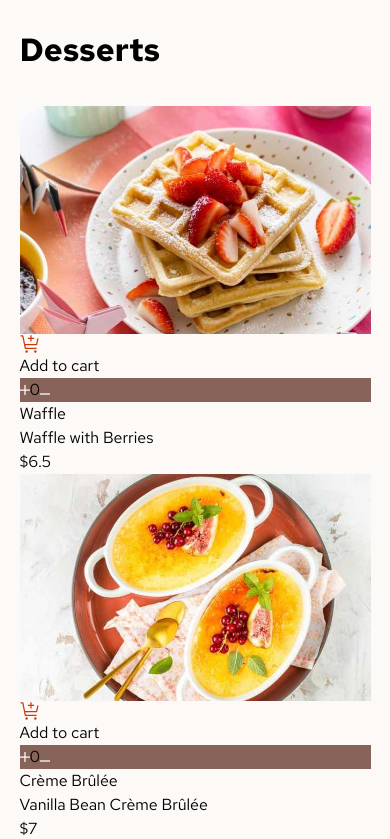
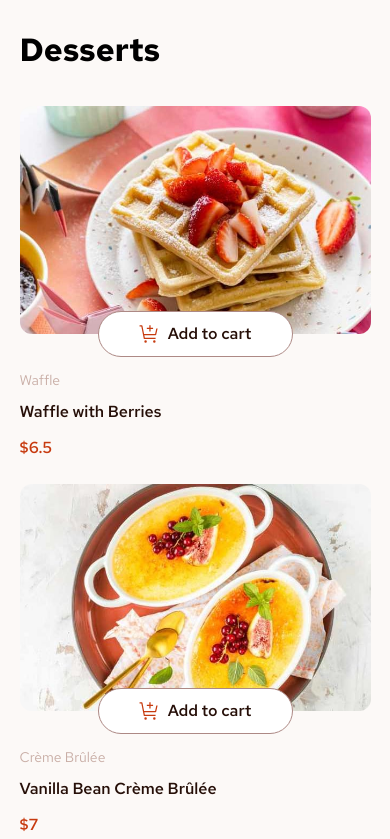
Before and after one commit to devPauloski/product-list-with-cart, a React (Vite) app: page / in a window 390 px wide. Shown: the top 839 px of the page. Built offline with nearby package versions, Linux system fonts and the light colour scheme.

Commit message:
Style product list for mobile screens

```diff
--- a/src/App.jsx
+++ b/src/App.jsx
@@ -5,7 +5,7 @@ import Order from "./components/Order.jsx";
 
 function App() {
   return (
-    <main className="max-w-[76.25rem] mx-auto w-[90%] grid my-[1.875rem]">
+    <main className="max-w-[35rem] md:max-w-[76.25rem] mx-auto w-[90%] grid my-[1.875rem] md:grid-cols-[1fr_30%]">
       <Product />
       <Cart />
       <Order />
@@ -14,53 +14,3 @@ function App() {
 }
 
 export default App
-
-
-
-// Waffle with Berries
-// Waffle
-// 6.50
-// Add to Cart
-
-// Vanilla Bean Crème Brûlée
-// Crème Brûlée
-// 7.00
-// Add to Cart
-
-// Macaron Mix of Five
-// Macaron
-// 8.00
-// Add to Cart
-
-// Classic Tiramisu
-// Tiramisu
-// 5.50
-// Add to Cart
-
-// Pistachio Baklava
-// Baklava
-// 4.00
-// Add to Cart
-
-// Lemon Meringue Pie
-// Pie
-// 5.00
-// Add to Cart
-
-// Red Velvet Cake
-// Cake
-// 4.50
-// Add to Cart
-
-// Salted Caramel Brownie
-// Brownie
-// 4.50
-// Add to Cart
-
-// Vanilla Panna Cotta
-// Panna Cotta
-// 6.50
-// Add to Cart
-
-// Your Cart (Quantity)
-// Your added items will appear here
--- a/src/components/Order.jsx
+++ b/src/components/Order.jsx
@@ -1,6 +1,6 @@
 function Order() {
   return (
-    <p>Order</p>
+    <section className="hidden">Order</section>
   )
 }
 
--- a/src/components/Product.jsx
+++ b/src/components/Product.jsx
@@ -4,17 +4,21 @@ function ProductList() {
   const products = data.map((item) => {
     return (
       <li key={item.id}>
-        <div>
+        <div className="relative">
           <picture>
             <source srcSet={item.image.desktop} media="(min-width: 64em)" />
             <source srcSet={item.image.tablet} media="(min-width: 48em)" />
-            <img src={item.image.mobile} alt={item.name} />
+            <img
+              src={item.image.mobile}
+              alt={item.name}
+              className="rounded-xl"
+            />
           </picture>
-          <button>
+          <button className="inline-flex px-4 py-2.5 border-1 flex-wrap gap-2 rounded-[100vmax] cursor-pointer border-rose-400 absolute  items-center justify-center inset-x-[20vw] -translate-y-2/4 bg-white">
             <img src="/assets/images/icon-add-to-cart.svg" alt="" />
-            <span>Add to cart</span>
+            <span className="font-medium text-rose-900">Add to cart</span>
           </button>
-          <div className="bg-rose-500">
+          <div className="hidden bg-rose-500">
             <button aria-label="Increase quantity">
               <img src="/assets/images/icon-increment-quantity.svg" alt="" />
             </button>
@@ -24,13 +28,14 @@ function ProductList() {
             </button>
           </div>
         </div>
-        <p>{item.category}</p>
-        <h2>{item.name}</h2>
-        <p>${item.price}</p>
+        <p className="mt-9 text-rose-300 mb-2.5 text-sm">{item.category}</p>
+        <h2 className="mb-3 font-medium text-rose-900">{item.name}</h2>
+        <p className="font-medium text-red">${item.price}</p>
       </li>
     );
   });
-  return <ul>{products}</ul>;
+
+  return <ul className="grid gap-6 md:grid-cols-2 lg:grid-cols-3">{products}</ul>;
 }
 
 function Product() {
```
